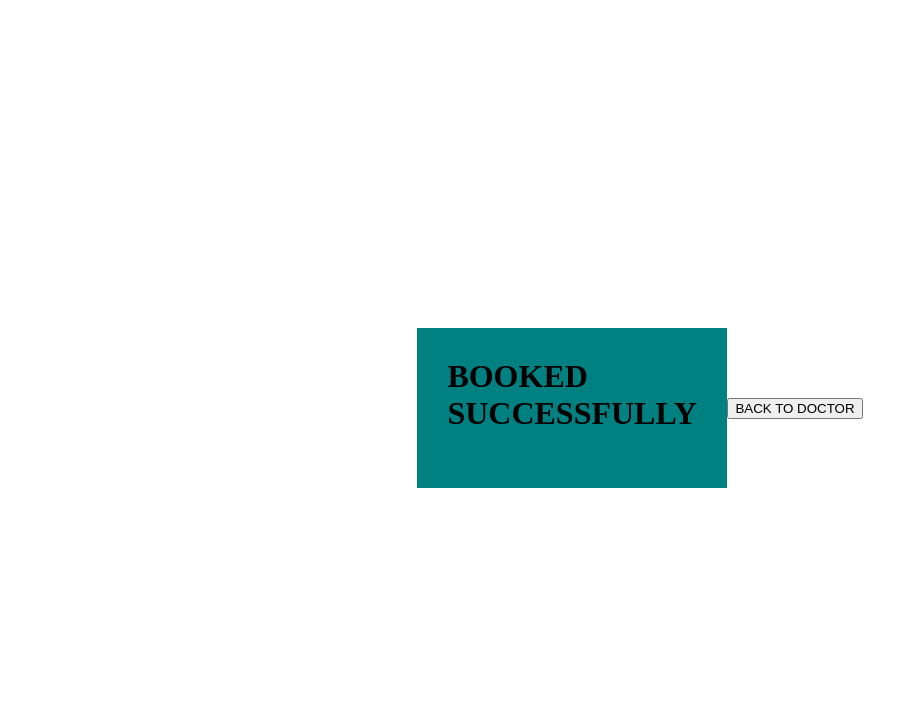
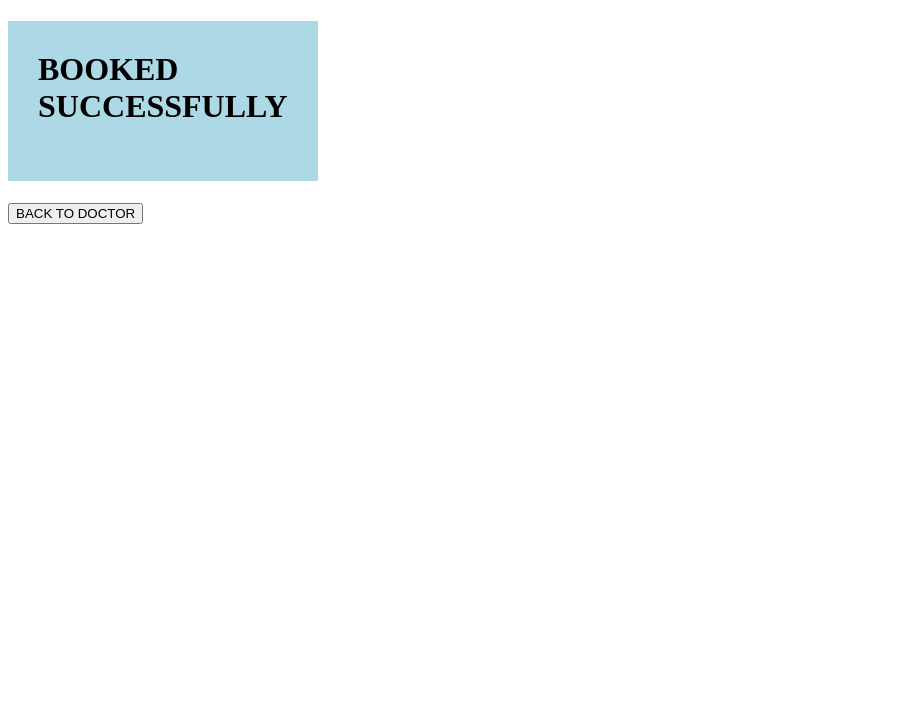
Before and after one commit to karthikha07prajjeeth-cloud/DJANGO-BASED-DOCTOR-APPOINTMENT-SYSTEM, a Django app: page /success/ in a window 1280 px wide. Shown: the top 728 px of the page, without its empty margins (0-918 px from the left). Before the commit the page ends 488 px from the top, so only its background shows below. Run offline with Django 5.2, Linux system fonts and the light colour scheme.

Commit message:
Update success and product detail styling

```diff
--- a/static/css/success.css
+++ b/static/css/success.css
@@ -1,11 +1,12 @@
 body{
+    background-color: teal
     display: flex;
     justify-content: center;
     align-items: center;
     height: 100vh;
 }
 h1{
-    background-color: teal;
+    background-color: lightblue;
     padding: 30px;
     width: 250px;
     height: 100px;
```
